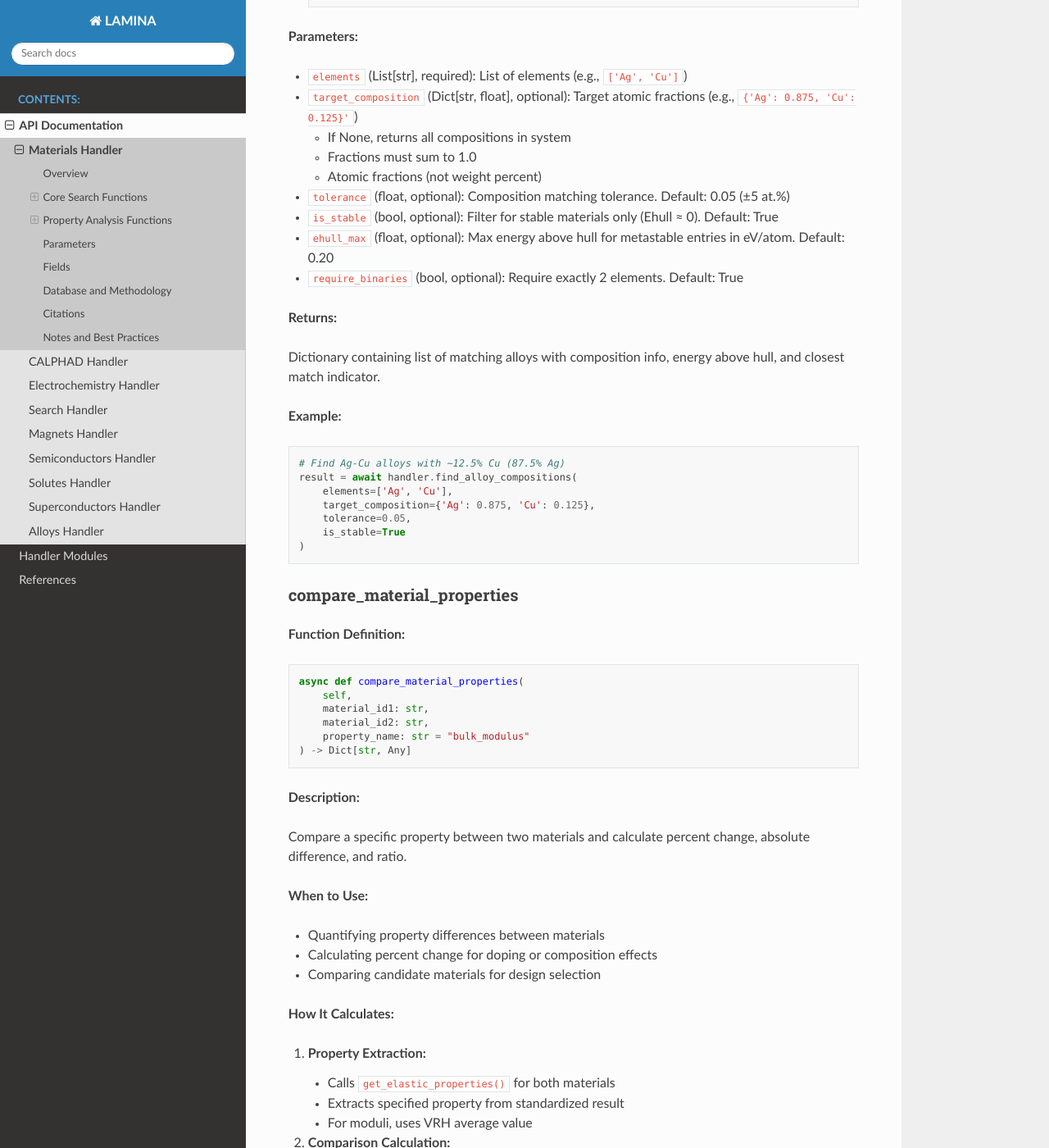
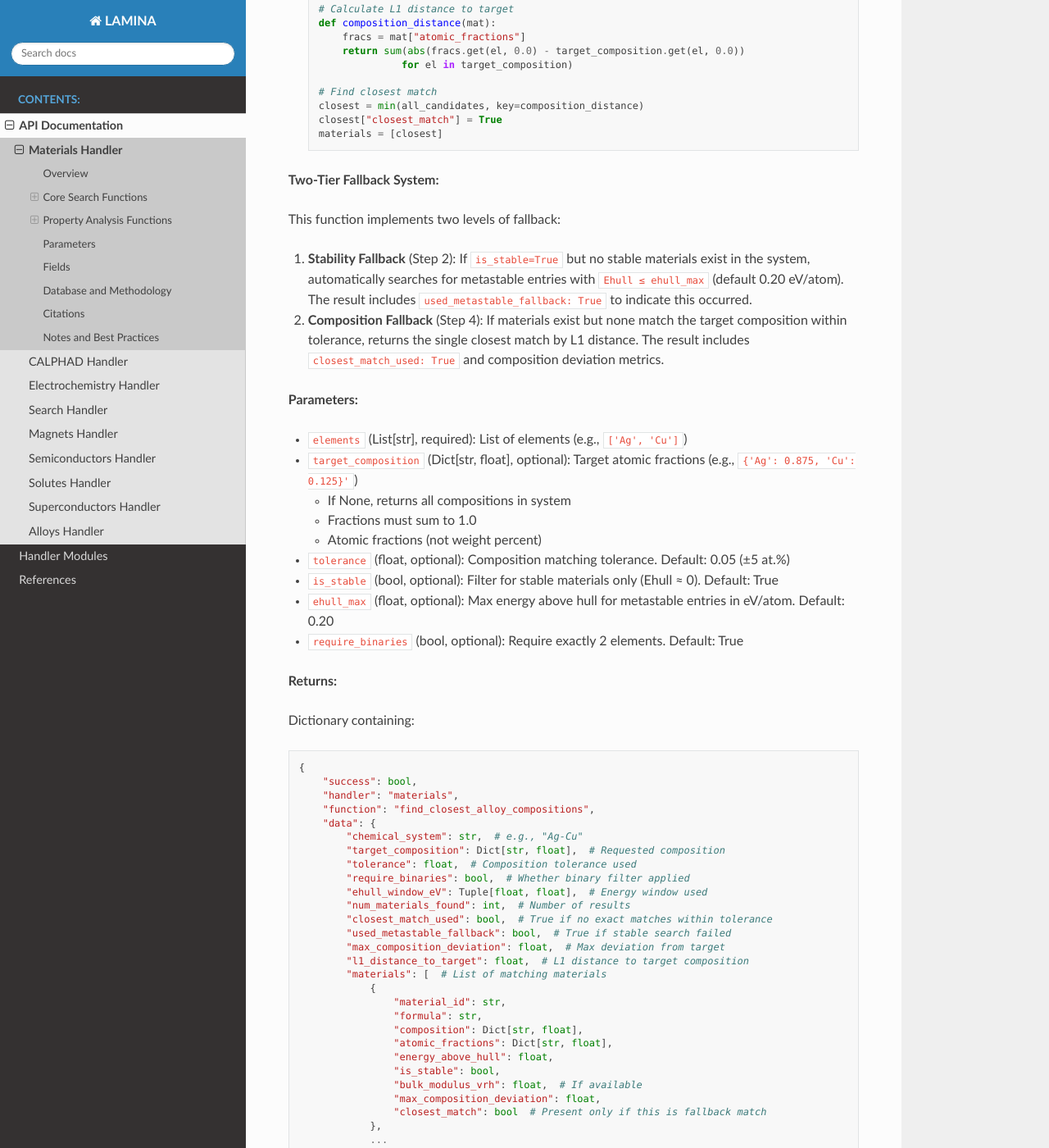
Before and after one commit to ahmedOmuharram/LAMINA, a Sphinx documentation site: the page built from docs/api/materials.rst, in a window 1280 px wide and 1400 px high, scrolled down 13455 px. Shown: the whole window at 82% size. Built offline with Sphinx 7.4.7 and the Read the Docs theme 3.1.0, drawn with Linux system fonts in a browser that asks for light colours; some of the changed text lies outside the part shown.

Commit message:
fix alloy fn

```diff
--- a/docs/api/materials.rst
+++ b/docs/api/materials.rst
@@ -15,7 +15,7 @@
 3. **Property-Based Search**: Search materials by characteristics (band gap, crystal system, mechanical properties, etc.)
 4. **Detailed Material Information**: Retrieve comprehensive data for specific materials
 5. **Elastic and Mechanical Properties**: Access elastic moduli, Poisson's ratio, and anisotropy
-6. **Alloy Analysis**: Find and analyze alloy compositions with composition matching
+6. **Alloy Analysis**: Find and analyze closest matching alloy compositions with composition matching
 7. **Property Comparison**: Compare properties between materials with percent change calculations
 8. **Doping Analysis**: Analyze effects of doping on material properties using database entries or mixture models
 
@@ -587,16 +587,16 @@
        material_id="mp-81"
    )
 
-.. _find_alloy_compositions:
+.. _find_closest_alloy_compositions:
 
-find_alloy_compositions
-^^^^^^^^^^^^^^^^^^^^^^^
+find_closest_alloy_compositions
+^^^^^^^^^^^^^^^^^^^^^^^^^^^^^^^
 
 **Function Definition:**
 
 .. code-block:: python
 
-   async def find_alloy_compositions(
+   async def find_closest_alloy_compositions(
        self,
        elements: List[str],
        target_composition: Optional[Dict[str, float]] = None,
@@ -608,11 +608,11 @@
 
 **Description:**
 
-Find materials with specific alloy compositions (e.g., Ag-Cu alloys with ~12.5% Cu). Supports composition matching with tolerance and stability filtering.
+Find materials with closest matching alloy compositions (e.g., Ag-Cu alloys near ~12.5% Cu). Returns the closest match if no exact composition is found within tolerance. Supports composition matching with tolerance and stability filtering.
 
 **When to Use:**
 
-- Finding database entries for specific alloy compositions
+- Finding closest matching database entries for target alloy compositions
 - Searching for binary alloys near target compositions
 - Discovering stable vs. metastable alloy phases
 - Identifying closest matches when exact composition unavailable
@@ -624,7 +624,7 @@
    - Sorts elements alphabetically: ``['Ag', 'Cu']`` → ``"Ag-Cu"``
    - Queries entire chemical system first, then filters by composition
 
-2. **Stability Filtering:**
+2. **Stability Filtering (with automatic fallback):**
 
    .. code-block:: python
 
@@ -640,6 +640,15 @@
           search_kwargs["energy_above_hull"] = (0, 1e-3)  # Essentially 0
       else:
           search_kwargs["energy_above_hull"] = (0, ehull_max)  # e.g., 0-0.20 eV/atom
+
+      # Initial search
+      docs = mpr.materials.summary.search(**search_kwargs)
+
+      # Automatic fallback: if no stable materials found, try metastable
+      if not docs and is_stable:
+          search_kwargs["energy_above_hull"] = (0, ehull_max)
+          docs = mpr.materials.summary.search(**search_kwargs)
+          used_metastable_fallback = True
 
 3. **Composition Matching:**
 
@@ -664,7 +673,7 @@
 
 4. **Closest Match Fallback:**
 
-   If no materials within tolerance:
+   If materials found but none within tolerance:
 
    .. code-block:: python
 
@@ -678,6 +687,14 @@
       closest = min(all_candidates, key=composition_distance)
       closest["closest_match"] = True
       materials = [closest]
+
+**Two-Tier Fallback System:**
+
+This function implements two levels of fallback:
+
+1. **Stability Fallback** (Step 2): If ``is_stable=True`` but no stable materials exist in the system, automatically searches for metastable entries with ``Ehull ≤ ehull_max`` (default 0.20 eV/atom). The result includes ``used_metastable_fallback: True`` to indicate this occurred.
+
+2. **Composition Fallback** (Step 4): If materials exist but none match the target composition within tolerance, returns the single closest match by L1 distance. The result includes ``closest_match_used: True`` and composition deviation metrics.
 
 **Parameters:**
 
@@ -695,14 +712,51 @@
 
 **Returns:**
 
-Dictionary containing list of matching alloys with composition info, energy above hull, and closest match indicator.
+Dictionary containing:
+
+.. code-block:: python
+
+   {
+       "success": bool,
+       "handler": "materials",
+       "function": "find_closest_alloy_compositions",
+       "data": {
+           "chemical_system": str,  # e.g., "Ag-Cu"
+           "target_composition": Dict[str, float],  # Requested composition
+           "tolerance": float,  # Composition tolerance used
+           "require_binaries": bool,  # Whether binary filter applied
+           "ehull_window_eV": Tuple[float, float],  # Energy window used
+           "num_materials_found": int,  # Number of results
+           "closest_match_used": bool,  # True if no exact matches within tolerance
+           "used_metastable_fallback": bool,  # True if stable search failed
+           "max_composition_deviation": float,  # Max deviation from target
+           "l1_distance_to_target": float,  # L1 distance to target composition
+           "materials": [  # List of matching materials
+               {
+                   "material_id": str,
+                   "formula": str,
+                   "composition": Dict[str, float],
+                   "atomic_fractions": Dict[str, float],
+                   "energy_above_hull": float,
+                   "is_stable": bool,
+                   "bulk_modulus_vrh": float,  # If available
+                   "max_composition_deviation": float,
+                   "closest_match": bool  # Present only if this is fallback match
+               },
+               ...
+           ]
+       },
+       "confidence": float,
+       "citations": List[str],
+       "duration_ms": float
+   }
 
 **Example:**
 
 .. code-block:: python
 
-   # Find Ag-Cu alloys with ~12.5% Cu (87.5% Ag)
-   result = await handler.find_alloy_compositions(
+   # Find Ag-Cu alloys closest to ~12.5% Cu (87.5% Ag)
+   result = await handler.find_closest_alloy_compositions(
        elements=['Ag', 'Cu'],
        target_composition={'Ag': 0.875, 'Cu': 0.125},
        tolerance=0.05,
@@ -828,7 +882,7 @@
       }
 
       # Try stable entries first (Ehull ≈ 0)
-      alloys = find_alloy_compositions(
+      alloys = find_closest_alloy_compositions(
           mpr, [host_element, dopant_element],
           target_composition=target_comp,
           tolerance=0.05,  # ±5 at.%
@@ -837,7 +891,7 @@
 
       # Fallback: allow metastable entries (Ehull ≤ 0.20 eV/atom)
       if no results:
-          alloys = find_alloy_compositions(..., is_stable=False, ehull_max=0.20)
+          alloys = find_closest_alloy_compositions(..., is_stable=False, ehull_max=0.20)
 
 3. **VRH Mixture Model Fallback:**
 
```
Also changed, not shown: 3 other files.
